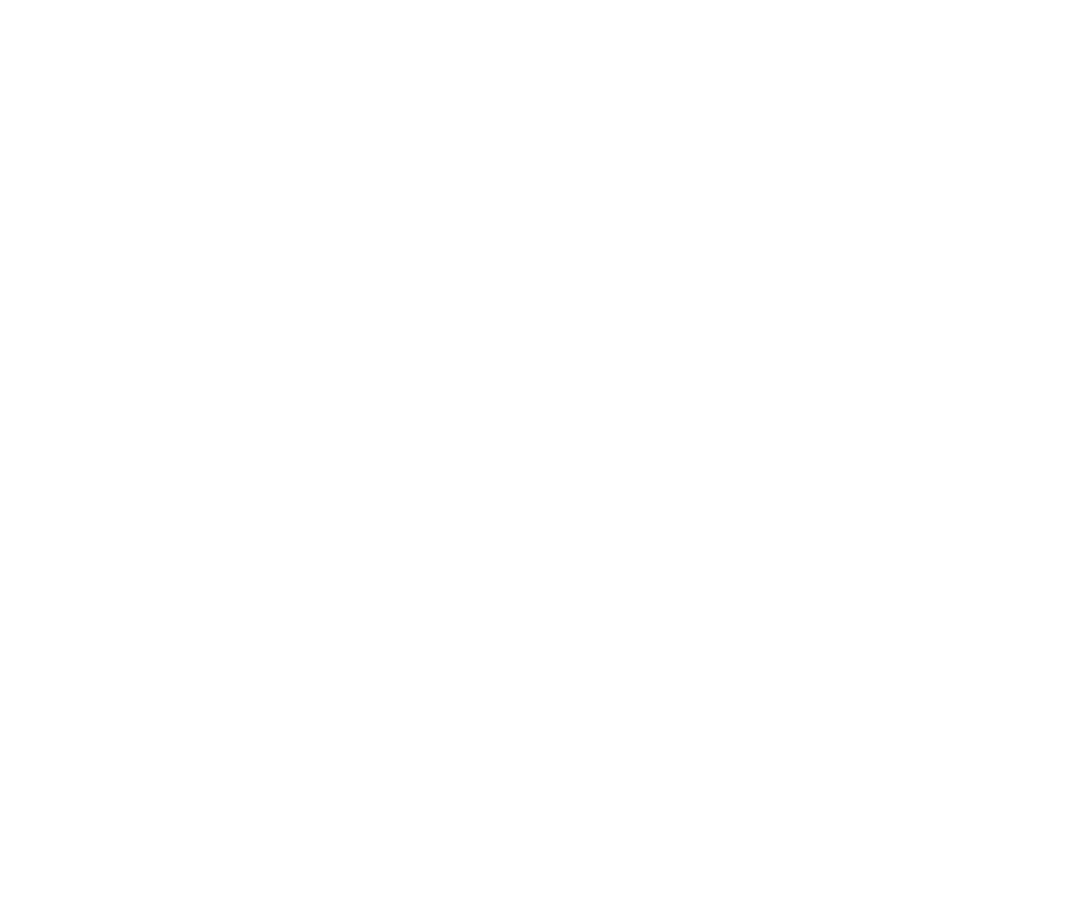
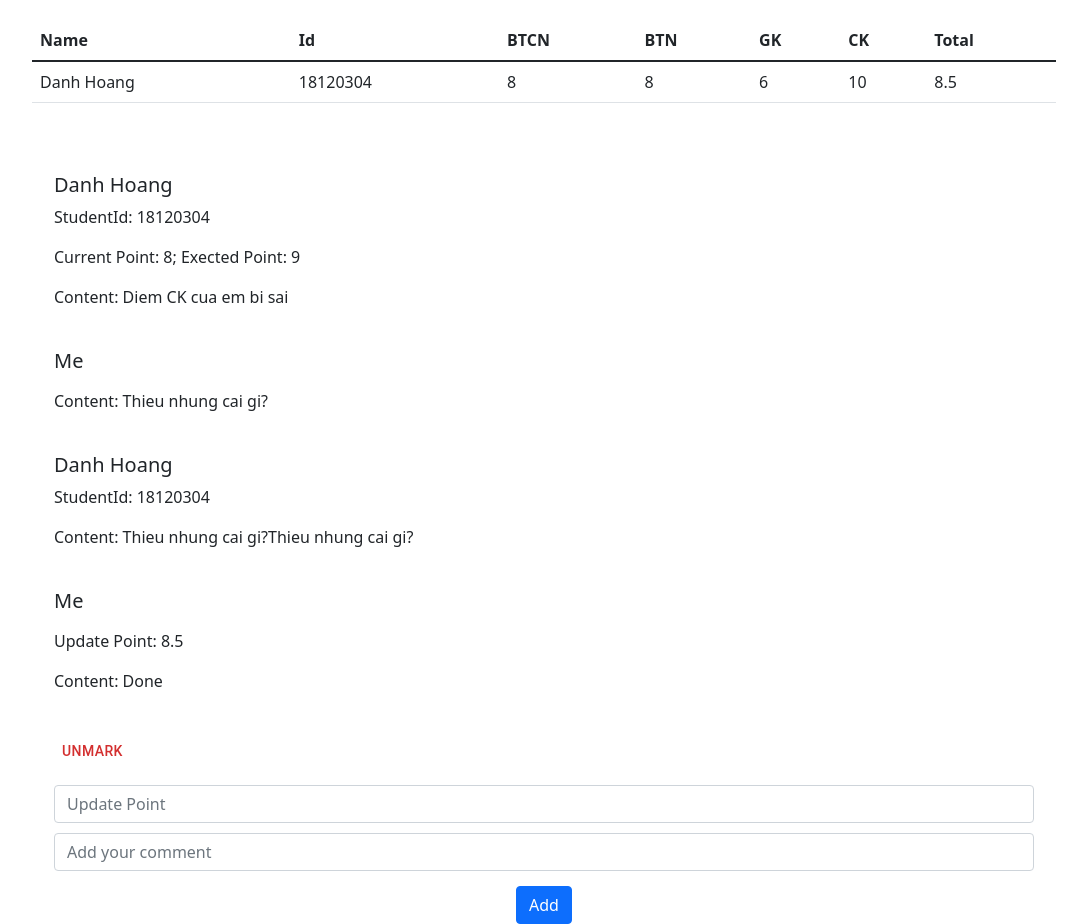
Before and after one commit to letrongbang120/classroom, a React (Create React App) app in the folder frontend/: page /request/1 in a window 1280 px wide. Before the commit this address had no page. Shown: the whole page, without its empty margins (96-1183 px from the left). Before the commit the page ends 800 px from the top, so only its background shows below. Built offline with nearby package versions, Linux system fonts and the light colour scheme.

Commit message:
Grade Review + Grade Viewer UI

```diff
--- a/frontend/src/App.js
+++ b/frontend/src/App.js
@@ -20,6 +20,7 @@
 import UserDetails from "./components/UserDetails/UserDetails";
 import Classes from "./components/Classes/Classes";
 import ClassDetails from "./components/ClassDetails/ClassDetails";
+import Request from "./pages/Request/Request";
 
 function App() {
   return (
@@ -108,6 +109,10 @@
           }
         />
         {/* End Admin Route */}
+
+        {/* Request Route */}
+        <Route exact path="/request/:id" element={<Request />} />
+        {/* End Request Route */}
       </Routes>
     </div>
   );
--- a/frontend/src/pages/GradeBoard/GradeBoard.js
+++ b/frontend/src/pages/GradeBoard/GradeBoard.js
@@ -1,15 +1,48 @@
 import React, { useEffect, useState } from "react";
 import { useParams, Link } from "react-router-dom";
-import {
-  getClass,
-  joinClass,
-} from "../../actions/classAction";
+import { getClass, joinClass } from "../../actions/classAction";
 import CourseHeader from "../../components/CourseHeader/CourseHeader";
 import "./style.css";
 import { useNavigate } from "react-router-dom";
 import { CSVLink } from "react-csv";
-import { getAssignmentByClassId, getGradeList, uploadGradeList } from "../../actions/gradeActions";
+import {
+  getAssignmentByClassId,
+  getGradeList,
+  uploadGradeList,
+} from "../../actions/gradeActions";
 import { Table } from "react-bootstrap";
+
+const studentGrade = {
+  BTCN: 8,
+  BTN: 8,
+  GK: 6,
+  CK: 10,
+  Total: 8.5,
+};
+
+const listRequests = [
+  {
+    fullName: "Me",
+    studentId: "18120304",
+    currentPoint: 8,
+    expectPoint: 9,
+    content: "Diem CK cua em bi sai",
+  },
+  {
+    fullName: "Teacher(Name)",
+    content: "Thieu nhung cai gi?",
+  },
+  {
+    fullName: "Me",
+    studentId: "18120304",
+    content: "Thieu nhung cai gi?Thieu nhung cai gi?",
+  },
+  {
+    fullName: "Teacher(Name)",
+    updatedPoint: 8.5,
+    content: "Done",
+  },
+];
 
 export default function GradeBoard() {
   const [course, setCourse] = useState();
@@ -75,11 +108,10 @@
         if (res) {
           setAssignmentDetail(res);
         }
-      }
+      };
       getAssignment();
     }
   }, [user, courseId]);
-
 
   const getHeaderAssignment = (assignment) => {
     const header = [];
@@ -88,27 +120,32 @@
       header.push(`${assignment.scores[i].name}`);
     }
     return header;
-  }
+  };
 
   const [gradeFile, setGradeFile] = useState();
 
-
   const changeFileHandler = (e) => {
     setGradeFile(e.target.files[0]);
-  }
+  };
 
   const [dataGradeBoard, setDataGradeBoard] = useState([]);
   const [gradeBoard, setGradeBoard] = useState([]);
 
   const uploadGrade = async () => {
     if (assignmentDetail.assignmentId) {
-      console.log(assignmentDetail)
-      const res = await uploadGradeList(assignmentDetail.assignmentId, gradeFile, user.token)
+      console.log(assignmentDetail);
+      const res = await uploadGradeList(
+        assignmentDetail.assignmentId,
+        gradeFile,
+        user.token
+      );
       if (res) {
         alert("Your grade has been already uploaded success.");
         const resData = await getGradeList(user.token);
         if (resData) {
-          const list = resData.filter((item) => item.assignmentId === assignmentDetail.assignmentId);
+          const list = resData.filter(
+            (item) => item.assignmentId === assignmentDetail.assignmentId
+          );
           let data = [];
           for (const student of list) {
             let row = [];
@@ -121,12 +158,11 @@
           setDataGradeBoard(data);
           setGradeBoard(list);
         }
-      }
-      else {
+      } else {
         alert("Upload FAIL!!!");
       }
     }
-  }
+  };
 
   return (
     <React.Fragment>
@@ -154,15 +190,16 @@
                         assignment
                       </h4>
                     </div>
-                    {assignmentDetail.scores && <CSVLink
+                    {assignmentDetail.scores && (
+                      <CSVLink
                         className="btn-download"
                         data={[]}
                         headers={[getHeaderAssignment(assignmentDetail)]}
                         filename="grade_webnc"
                       >
                         Download
-                    </CSVLink>}
-
+                      </CSVLink>
+                    )}
                   </div>
 
                   <div className="col-3 text-center">
@@ -171,23 +208,20 @@
                         Upload grades of all students
                       </h4>
                     </div>
-                    {
-                      assignmentDetail && <div
-                        className="assignment-upload"
-                      >
+                    {assignmentDetail && (
+                      <div className="assignment-upload">
                         <h5>{assignmentDetail.description}</h5>
                         <input
                           className="input"
                           type="file"
-                          filetypes={'.csv'}
-                          onChange={(e) => { changeFileHandler(e) }}
+                          filetypes={".csv"}
+                          onChange={(e) => {
+                            changeFileHandler(e);
+                          }}
                         />
                       </div>
-                    }
-                    <button
-                      onClick={uploadGrade}
-                      className="btn-download"
-                    >
+                    )}
+                    <button onClick={uploadGrade} className="btn-download">
                       Add
                     </button>
                   </div>
@@ -196,20 +230,22 @@
                     <div className="d-flex justify-content-between align-items-center">
                       <h4 className="text-center">Export Grade Board</h4>
                     </div>
-                    {assignmentDetail.scores && <CSVLink
+                    {assignmentDetail.scores && (
+                      <CSVLink
                         headers={[getHeaderAssignment(assignmentDetail)]}
                         data={dataGradeBoard}
                         filename="grade_webnc"
                         className="link-download text-center"
                       >
                         Download now
-                    </CSVLink>}
+                      </CSVLink>
+                    )}
                   </div>
                 </div>
               </div>
             )}
             <div>
-              {gradeBoard.length > 0 &&
+              {gradeBoard.length > 0 && (
                 <Table className="grade-board">
                   <thead>
                     <tr>
@@ -224,18 +260,90 @@
                         <tr key={index}>
                           <td>{index}</td>
                           <td>{item?.studentId}</td>
-                          <td>{item?.scores.map((score, index) => {
-                            return <span key={index} className="score">{score}</span>
-
-                          })}</td>
+                          <td>
+                            {item?.scores.map((score, index) => {
+                              return (
+                                <span key={index} className="score">
+                                  {score}
+                                </span>
+                              );
+                            })}
+                          </td>
                         </tr>
-                      )
+                      );
                     })}
                   </tbody>
+                </Table>
+              )}
+            </div>
+          </div>
+          <div>
+            <Table className="grade-board">
+              <thead>
+                <tr>
+                  <th>BTCN</th>
+                  <th>BTN</th>
+                  <th>GK</th>
+                  <th>CK</th>
+                  <th>Total</th>
+                </tr>
+              </thead>
+              <tbody>
+                <tr>
+                  <td>{studentGrade.BTCN}</td>
+                  <td>{studentGrade.BTN}</td>
+                  <td>{studentGrade.GK}</td>
+                  <td>{studentGrade.CK}</td>
+                  <td>{studentGrade.Total}</td>
+                </tr>
+              </tbody>
+            </Table>
+          </div>
+          <div style={{ padding: "50px 150px 0 150px" }}>
+            {listRequests.map((item, index) => (
+              <div key={index} style={{ marginBottom: "40px" }}>
+                <h5>{item.fullName}</h5>
+                <p>{item.studentId? `StudentId: ${item.studentId}` : ""}</p>
+                <p>{item.currentPoint? `Current Point: ${item.currentPoint}; ` : ""}{item.expectPoint? `Exected Point: ${item.expectPoint}` : ""}</p>
+                <p>{item.updatedPoint? `Update Point: ${item.updatedPoint}` : ""}</p>
+                <p>{`Content: ${item.content}`}</p>
+              </div>
+            ))}
+            <form className="row" style={{ marginTop: "15px" }}>
+              <div className="form-group">
+                <input
+                  type="text"
+                  className="form-control"
+                  id="currentPoint"
+                  name="currentPoint"
+                  placeholder="Your current grade"
+                  style={{marginBottom: "10px"}}
+                />
+                <input
+                  type="text"
+                  className="form-control"
+                  id="expectedPoint"
+                  name="expectedPoint"
+                  placeholder="Your expected grade"
+                  style={{marginBottom: "10px"}}
+                />
+                <input
+                  type="text"
+                  className="form-control"
+                  id="comment"
+                  name="comment"
+                  placeholder="Add your comment"
+                  style={{marginBottom: "10px"}}
+                />
+              </div>
 
-                </Table>
-              }
+              <div
+                className=""
+                style={{ display: "flex", justifyContent: "center" }}
+              >
+                <button className="btn btn-primary">Add</button>
               </div>
+            </form>
           </div>
         </div>
       )}
--- /dev/null
+++ b/frontend/src/pages/Request/Request.js
@@ -0,0 +1,122 @@
+import React from "react";
+import { Table } from "react-bootstrap";
+import Button from "@mui/material/Button";
+import CourseHeader from "../../components/CourseHeader/CourseHeader";
+
+const studentGrade = {
+  Name: "Danh Hoang",
+  Id: "18120304",
+  BTCN: 8,
+  BTN: 8,
+  GK: 6,
+  CK: 10,
+  Total: 8.5,
+};
+
+const markDone = true;
+
+const listRequests = [
+  {
+    fullName: "Danh Hoang",
+    studentId: "18120304",
+    currentPoint: 8,
+    expectPoint: 9,
+    content: "Diem CK cua em bi sai",
+  },
+  {
+    fullName: "Me",
+    content: "Thieu nhung cai gi?",
+  },
+  {
+    fullName: "Danh Hoang",
+    studentId: "18120304",
+    content: "Thieu nhung cai gi?Thieu nhung cai gi?",
+  },
+  {
+    fullName: "Me",
+    updatedPoint: 8.5,
+    content: "Done",
+  },
+];
+
+export default function Request() {
+  return (
+    <div>
+      {/* <CourseHeader course={course} user={user}/> */}
+      <div>
+        <Table className="grade-board">
+          <thead>
+            <tr>
+              <th>Name</th>
+              <th>Id</th>
+              <th>BTCN</th>
+              <th>BTN</th>
+              <th>GK</th>
+              <th>CK</th>
+              <th>Total</th>
+            </tr>
+          </thead>
+          <tbody>
+            <tr>
+              <td>{studentGrade.Name}</td>
+              <td>{studentGrade.Id}</td>
+              <td>{studentGrade.BTCN}</td>
+              <td>{studentGrade.BTN}</td>
+              <td>{studentGrade.GK}</td>
+              <td>{studentGrade.CK}</td>
+              <td>{studentGrade.Total}</td>
+            </tr>
+          </tbody>
+        </Table>
+      </div>
+      <div style={{ padding: "50px 150px 0 150px" }}>
+        {listRequests.map((item, index) => (
+          <div key={index} style={{ marginBottom: "40px" }}>
+            <h5>{item.fullName}</h5>
+            <p>{item.studentId ? `StudentId: ${item.studentId}` : ""}</p>
+            <p>
+              {item.currentPoint ? `Current Point: ${item.currentPoint}; ` : ""}
+              {item.expectPoint ? `Exected Point: ${item.expectPoint}` : ""}
+            </p>
+            <p>
+              {item.updatedPoint ? `Update Point: ${item.updatedPoint}` : ""}
+            </p>
+            <p>{`Content: ${item.content}`}</p>
+          </div>
+        ))}
+        {markDone ? (
+          <Button color="error">Unmark</Button>
+        ) : (
+          <Button color="success">Mark Done</Button>
+        )}
+        <form className="row" style={{ marginTop: "15px" }}>
+          <div className="form-group">
+            <input
+              type="text"
+              className="form-control"
+              id="updatePoint"
+              name="updatePoint"
+              placeholder="Update Point"
+              style={{ marginBottom: "10px" }}
+            />
+            <input
+              type="text"
+              className="form-control"
+              id="comment"
+              name="comment"
+              placeholder="Add your comment"
+              style={{ marginBottom: "10px" }}
+            />
+          </div>
+
+          <div
+            className=""
+            style={{ display: "flex", justifyContent: "center" }}
+          >
+            <button className="btn btn-primary">Add</button>
+          </div>
+        </form>
+      </div>
+    </div>
+  );
+}
```
Lines whose indentation alone changed are shown as unchanged.
